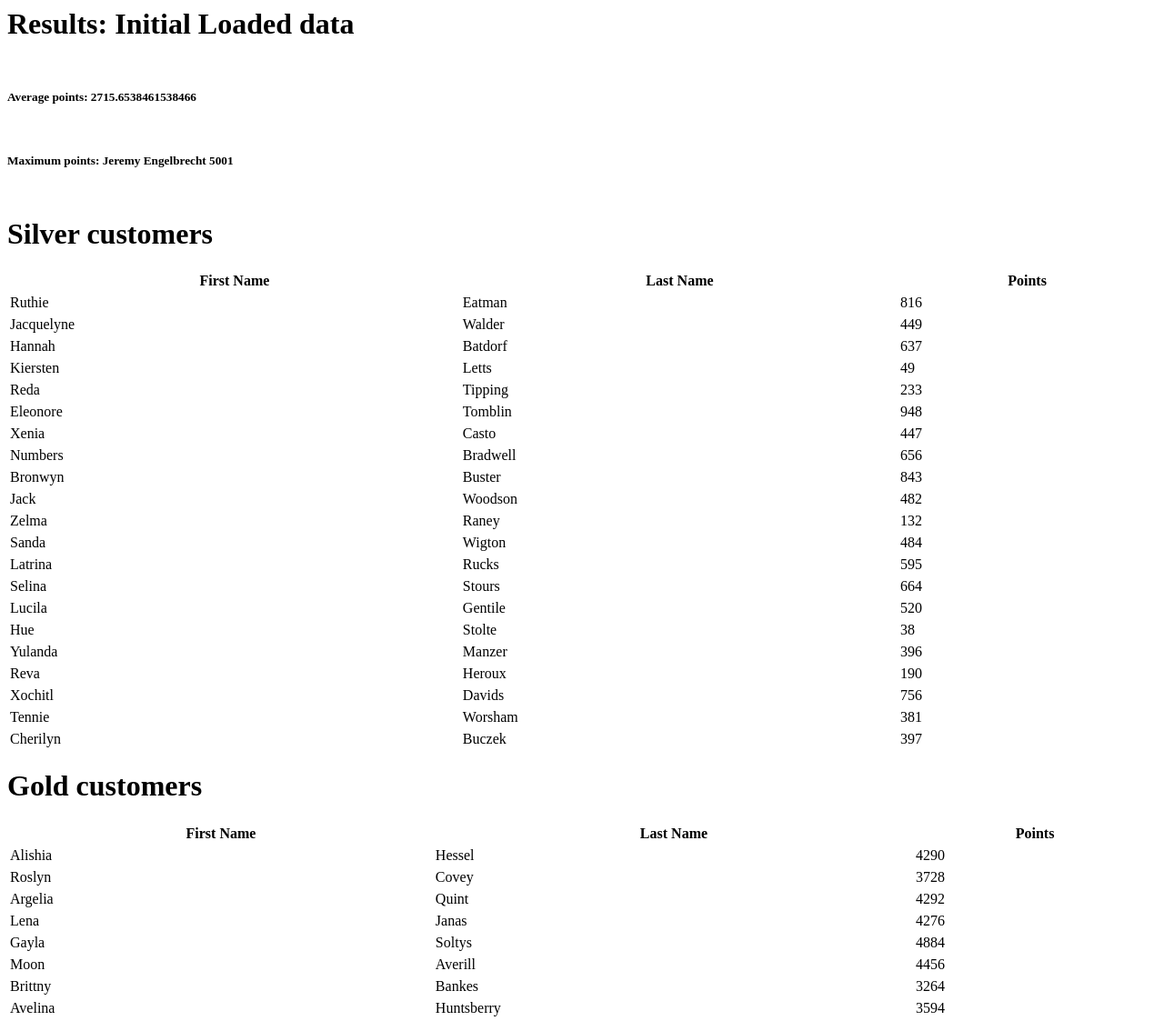
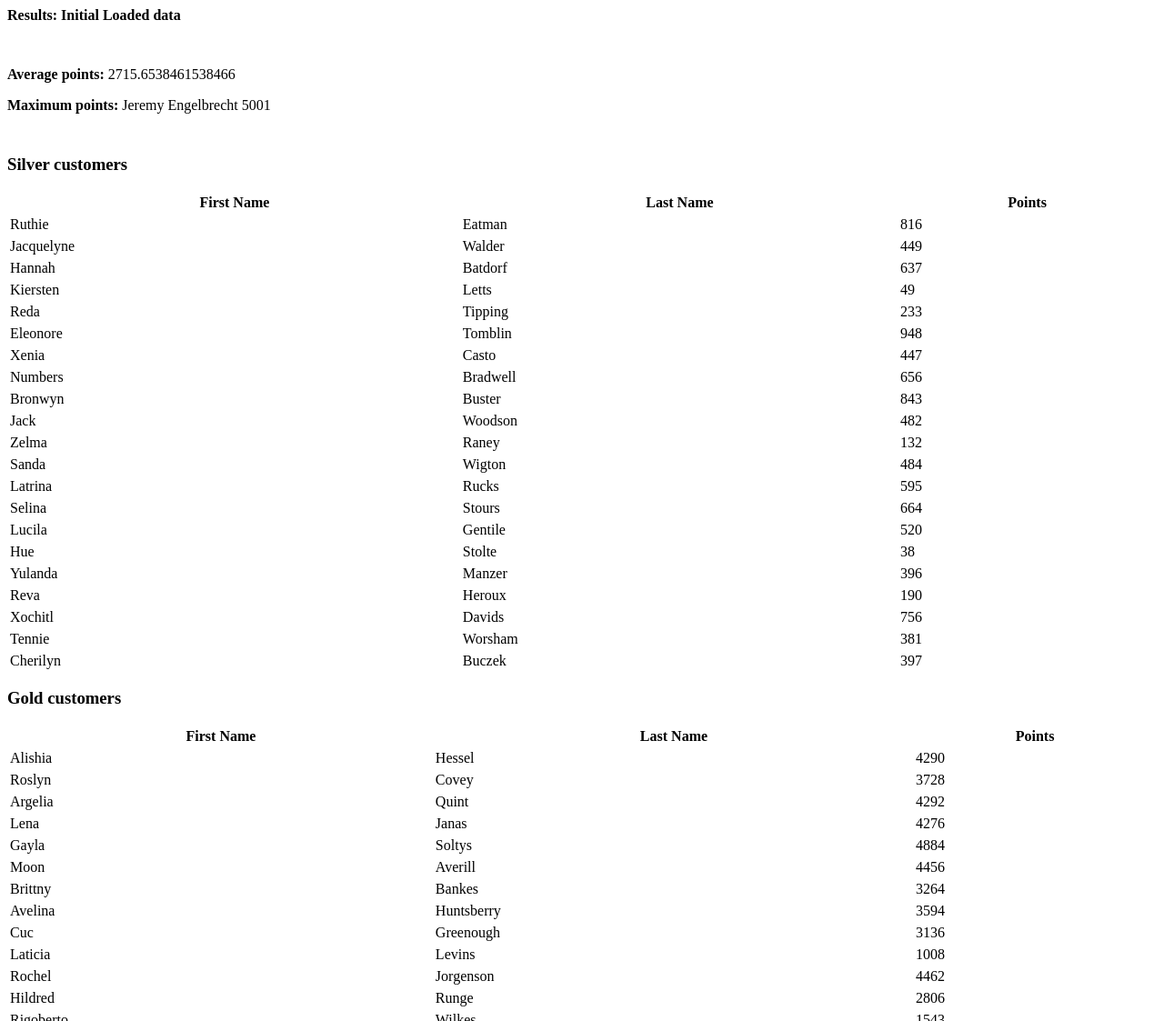
Before and after one commit to danyentezari/group_project_JHFD, a Django app: page /loadData/ in a window 1280 px wide. Shown: the top 1123 px of the page at 91% size. Run offline with Django 3.2, Linux system fonts and the light colour scheme.

Commit message:
Improved appearance.

```diff
--- a/templates/exampleapp/Searching.html
+++ b/templates/exampleapp/Searching.html
@@ -1,6 +1,6 @@
 <div class="row mb-5">
     <div class="col-12 text-white">
-        <h3 class="text-center"> Results: {{sortType}}</h3>
+        <h4 class="text-center"> Results: {{sortType}}</h4>
 
         <table id="transactions-table" class="table table-hover" style="width:100%">
             <thead>
--- a/templates/exampleapp/Sorting.html
+++ b/templates/exampleapp/Sorting.html
@@ -1,12 +1,11 @@
 <div class="row mb-5">
     <div class="col-12 text-white">
-        <h1 class="text-center"> Results: {{sortType}}</h1>
+        <h4 class="text-center"> Results: {{sortType}}</h4>
         <div style="height: 10px"></div>
-        <h5 class="text-center"> Average points: {{averageclient}}</h5>
+        <p class="text-center"> <strong>Average points:</strong> {{averageclient}}</p>
+        <p class="text-center"> <strong>Maximum points:</strong> {{maxclient}}</p>
         <div style="height: 10px"></div>
-        <h5 class="text-center"> Maximum points: {{maxclient}}</h5>
-        <div style="height: 10px"></div>
-        <h1 class="text-center"> Silver customers</h1>
+        <h3 class="text-center"> Silver customers</h3>
         <table id="transactions-table" class="table table-hover" style="width:100%">
             <thead>
                 <tr>
@@ -29,7 +28,7 @@
                 {% endfor %}
             </tbody>
         </table>
-        <h1 class="text-center"> Gold customers</h1>
+        <h3 class="text-center"> Gold customers</h3>
         <table id="transactions-table" class="table table-hover" style="width:100%">
             <thead>
                 <tr>
@@ -52,7 +51,7 @@
                 {% endfor %}
             </tbody>
         </table>
-        <h1 class="text-center"> Platinum customers</h1>
+        <h3 class="text-center"> Platinum customers</h3>
         <table id="transactions-table" class="table table-hover" style="width:100%">
             <thead>
                 <tr>
```
Also changed, not shown: templates/exampleapp/itworks.html (+21 -15 lines).
